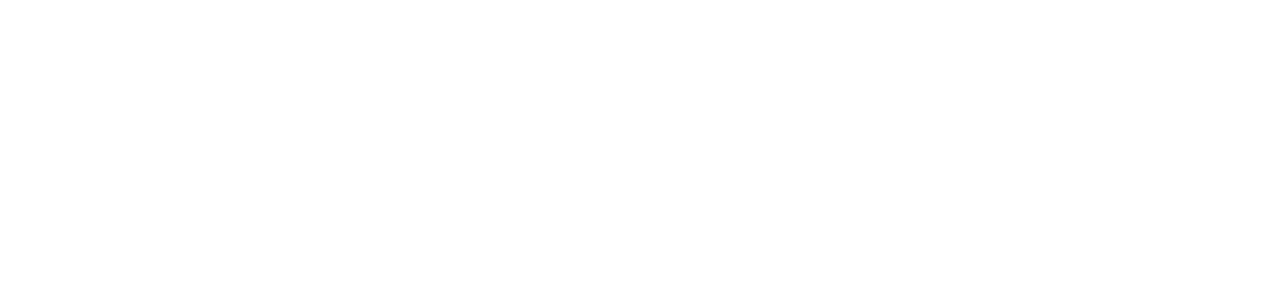
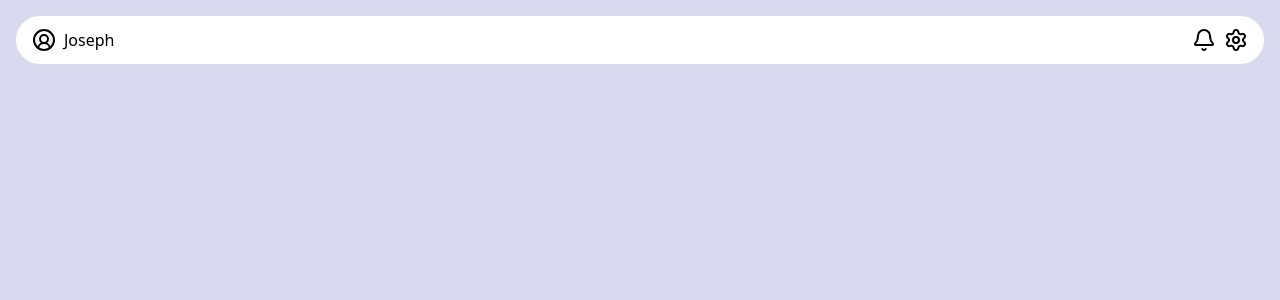
Before and after one commit to my-joseph/to-dp-app, a React (Vite) app: page / in a window 1280 px wide. Shown: the top 300 px of the page. Built offline with nearby package versions, Linux system fonts and the light colour scheme; a web font is replaced by a local one.

Commit message:
Create Global Navigation bar

```diff
--- a/src/App.tsx
+++ b/src/App.tsx
@@ -1,3 +1,11 @@
+import Navigation from "@/components/Navigation";
+
 export default function App() {
-  return <div></div>;
+  return (
+    <>
+      <div className=" min-h-screen">
+        <Navigation />
+      </div>
+    </>
+  );
 }
--- /dev/null
+++ b/src/components/Navigation.tsx
@@ -0,0 +1,18 @@
+import { Bell, Settings, UserCircle2 } from "lucide-react";
+
+export default function Navigation() {
+  return (
+    <nav className=" w-full p-4">
+      <div className=" flex justify-between items-center bg-white px-4 py-3 rounded-3xl">
+        <div className=" flex gap-2 items-center">
+          <UserCircle2 role="button" />
+          <span className=" font-medium">Joseph</span>
+        </div>
+        <div className=" flex gap-2 items-center">
+          <Bell role="button" className=" cursor-pointer" />
+          <Settings role="button" className=" cursor-pointer" />
+        </div>
+      </div>
+    </nav>
+  );
+}
--- a/src/index.css
+++ b/src/index.css
@@ -296,6 +296,7 @@
       "Open Sans",
       "Helvetica Neue",
       sans-serif;
+    background-color: #d8daf0;
   }
 }
 
--- a/tsconfig.app.json
+++ b/tsconfig.app.json
@@ -8,7 +8,7 @@
     "allowArbitraryExtensions": true,
     "skipLibCheck": true,
     "paths": {
-      "/@*": ["./src/*"]
+      "@/*": ["./src/*"]
     },
 
     /* Bundler mode */
```
